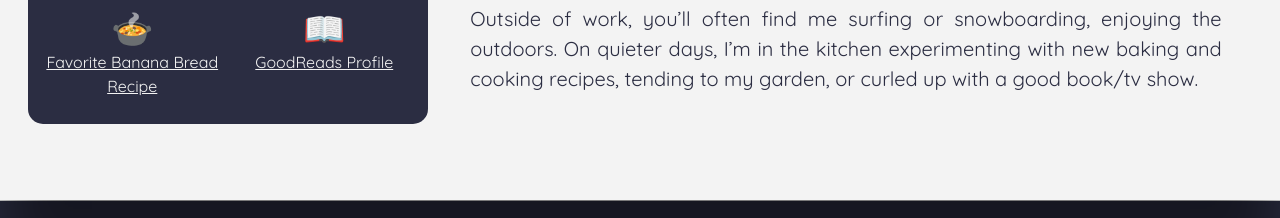
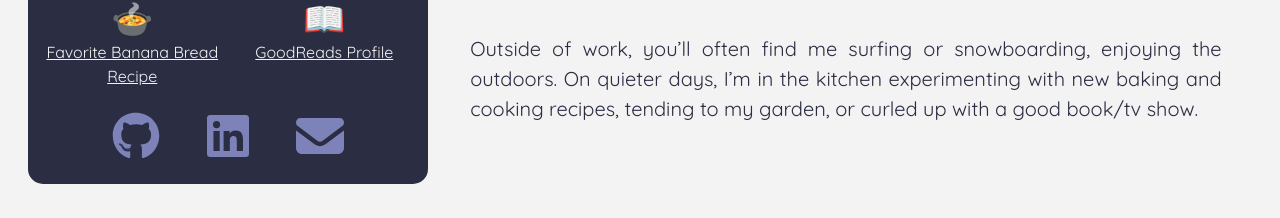
Before and after one commit to syd-baroya/sydneybaroya.com, a Next.js app: page /about in a window 1280 px wide. Shown: the part 717-935 px from the top of the page. Built offline with nearby package versions, Linux system fonts and the light colour scheme; no server answers.

Commit message:
about page updates (add contact and exp years)

```diff
--- a/src/app/about/page.jsx
+++ b/src/app/about/page.jsx
@@ -40,7 +40,7 @@ export default function About({}) {
                                 A software engineer with a passion for computer graphics, real-time visualization, and interactive 3D experiences.
                             </Typography>
                             <Typography textAlign="justify" fontSize="20px" sx={{ color: 'var(--primary-text)'}}>
-                                For the past 5 years, I’ve worked at <a href="https://caci.com/" target="_blank" rel="noopener noreferrer">CACI</a>, where I specialize in 3D web graphics, real-time simulations, and mission-critical visualization tools, using ThreeJS and Vue.
+                                For the past 6 years, I’ve worked at <a href="https://caci.com/" target="_blank" rel="noopener noreferrer">CACI</a>, where I specialize in 3D web graphics, real-time simulations, and mission-critical visualization tools, using ThreeJS and Vue.
                                 In this role, I've led a team dedicated to enhancing our 3D software and provided technical support during critical space launches for both SpaceX and ULA.
                             </Typography>
                             <Typography textAlign="justify" fontSize="20px" sx={{ color: 'var(--primary-text)'}}>
--- a/src/components/HobbiesBox.jsx
+++ b/src/components/HobbiesBox.jsx
@@ -1,4 +1,5 @@
 import { Box, Grid, Typography, Stack } from '@mui/material';
+import Contact from "./Contact";
 import Image from 'next/image';
 
 
@@ -7,7 +8,7 @@ export default function HobbiesBox() {
     <Box
       sx={{
         width: {xs: 300, md: 400},
-        height: {xs: 280, md: 350},
+        height: {xs: 360, md: 410},
         borderRadius: '15px',
         backgroundColor: 'var(--primary-text)',
         padding: 2,
@@ -75,6 +76,9 @@ export default function HobbiesBox() {
             </a>
           </Stack>
         </Grid>
+        <Grid item size={12}>
+          <Contact size="medium" primaryColor={"var(--secondary-text)"} secondaryColor={"var(--primary-text)"}/>
+        </Grid>
       </Grid>
     </Box>
   );
```
